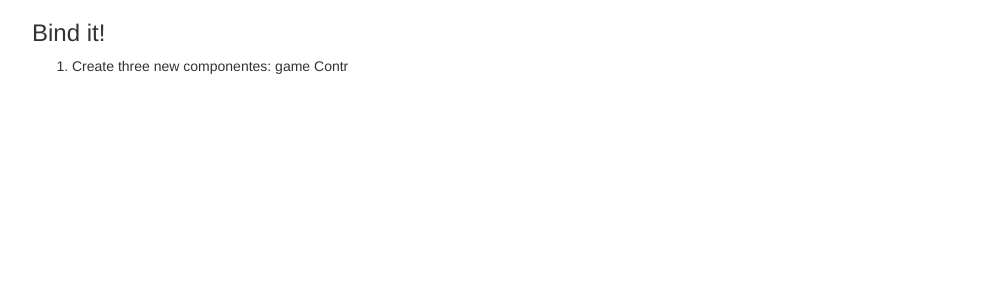
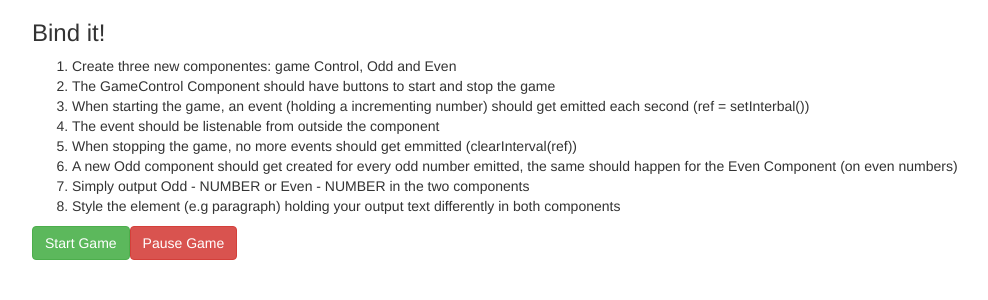
Before and after one commit to deepak-mane/my-ang-webapp-game, an Angular app: page / in a window 1280 px wide. Shown: the top 300 px of the page, without its empty margins (38-1026 px from the left). Built offline with nearby package versions, Linux system fonts and the light colour scheme.

Commit message:
Added start-pause logic

```diff
--- a/angular.json
+++ b/angular.json
@@ -27,6 +27,7 @@
               "src/styles.css"
             ],
             "scripts": [
+              "node_modules/jquery/dist/jquery.min.js",
               "node_modules/bootstrap/dist/js/bootstrap.js"
             ],
             "es5BrowserSupport": true
--- a/package.json
+++ b/package.json
@@ -21,6 +21,7 @@
     "@angular/router": "~7.2.0",
     "bootstrap": "^3.4.1",
     "core-js": "^2.5.4",
+    "jquery": "^3.4.1",
     "rxjs": "~6.3.3",
     "tslib": "^1.9.0",
     "zone.js": "~0.8.26"
--- a/src/app/app.component.html
+++ b/src/app/app.component.html
@@ -3,8 +3,20 @@
     <div class="col-xs-12">
       <h3>Bind it!</h3>
       <ol>
-        <li>Create three new componentes: game Contr</li>
+        <li>Create three new componentes: game Control, Odd and Even</li>
+        <li>The GameControl Component should have buttons to start and stop the game</li>
+        <li>When starting the game, an event (holding a incrementing number) should get emitted each second (ref = setInterbal())</li>
+        <li>The event should be listenable from outside the component</li>
+        <li>When stopping the game, no more events should get emmitted (clearInterval(ref))</li>
+        <li>A new Odd component should get created for every odd number emitted, the same should happen for the Even Component (on even numbers)</li>
+        <li>Simply output Odd - NUMBER or Even - NUMBER in the two components</li>
+        <li>Style the element (e.g paragraph) holding your output text differently in both components</li>
       </ol>
     </div>
   </div>
+    <div class="row">
+    <div class="col-xs-12">
+    <app-game-control (intervalFired)="onIntervalFired($event)"></app-game-control>
+      </div>
+    </div>
 </div>
--- a/src/app/app.component.ts
+++ b/src/app/app.component.ts
@@ -6,5 +6,7 @@ import { Component } from '@angular/core';
   styleUrls: ['./app.component.css']
 })
 export class AppComponent {
-  title = 'my-ang-webapp-game';
+  onIntervalFired(firedNumber: number) {
+    console.log(firedNumber);
+  }
 }
--- a/src/app/app.module.ts
+++ b/src/app/app.module.ts
@@ -2,16 +2,16 @@ import { BrowserModule } from '@angular/platform-browser';
 import { NgModule } from '@angular/core';
 
 import { AppComponent } from './app.component';
-import { GameContorlComponent } from './game-contorl/game-contorl.component';
 import { OddComponent } from './odd/odd.component';
 import { EvenComponent } from './even/even.component';
+import { GameControlComponent } from './game-control/game-control.component';
 
 @NgModule({
   declarations: [
     AppComponent,
-    GameContorlComponent,
     OddComponent,
-    EvenComponent
+    EvenComponent,
+    GameControlComponent
   ],
   imports: [
     BrowserModule
--- a/src/app/game-contorl/game-contorl.component.html
+++ /dev/null
@@ -1,3 +0,0 @@
-<p>
-  game-contorl works!
-</p>
--- a/src/app/game-contorl/game-contorl.component.ts
+++ /dev/null
@@ -1,15 +0,0 @@
-import { Component, OnInit } from '@angular/core';
-
-@Component({
-  selector: 'app-game-contorl',
-  templateUrl: './game-contorl.component.html',
-  styleUrls: ['./game-contorl.component.css']
-})
-export class GameContorlComponent implements OnInit {
-
-  constructor() { }
-
-  ngOnInit() {
-  }
-
-}
--- /dev/null
+++ b/src/app/game-control/game-control.component.html
@@ -0,0 +1,2 @@
+<button class="btn btn-success" (click)="onStartGame()">Start Game</button>
+<button class="btn btn-danger" (click)="onPauseGame()">Pause Game</button>
--- /dev/null
+++ b/src/app/game-control/game-control.component.ts
@@ -0,0 +1,28 @@
+import { Component, OnInit, EventEmitter, Output } from '@angular/core';
+
+@Component({
+  selector: 'app-game-control',
+  templateUrl: './game-control.component.html',
+  styleUrls: ['./game-control.component.css']
+})
+export class GameControlComponent implements OnInit {
+  @Output() intervalFired = new EventEmitter<number>();
+  interval;
+  lastNumber = 0;
+
+  constructor() { }
+
+  ngOnInit() {
+  }
+
+  onStartGame() {
+    this.interval = setInterval(() => {
+      this.intervalFired.emit(this.lastNumber + 1);
+      this.lastNumber++;
+    }, 1000);
+  }
+
+  onPauseGame() {
+    clearInterval(this.interval);
+  }
+}
```
Also changed, not shown: src/app/game-control/game-control.component.css (added), 2 other files (tests, documents, lock files or other folders).
